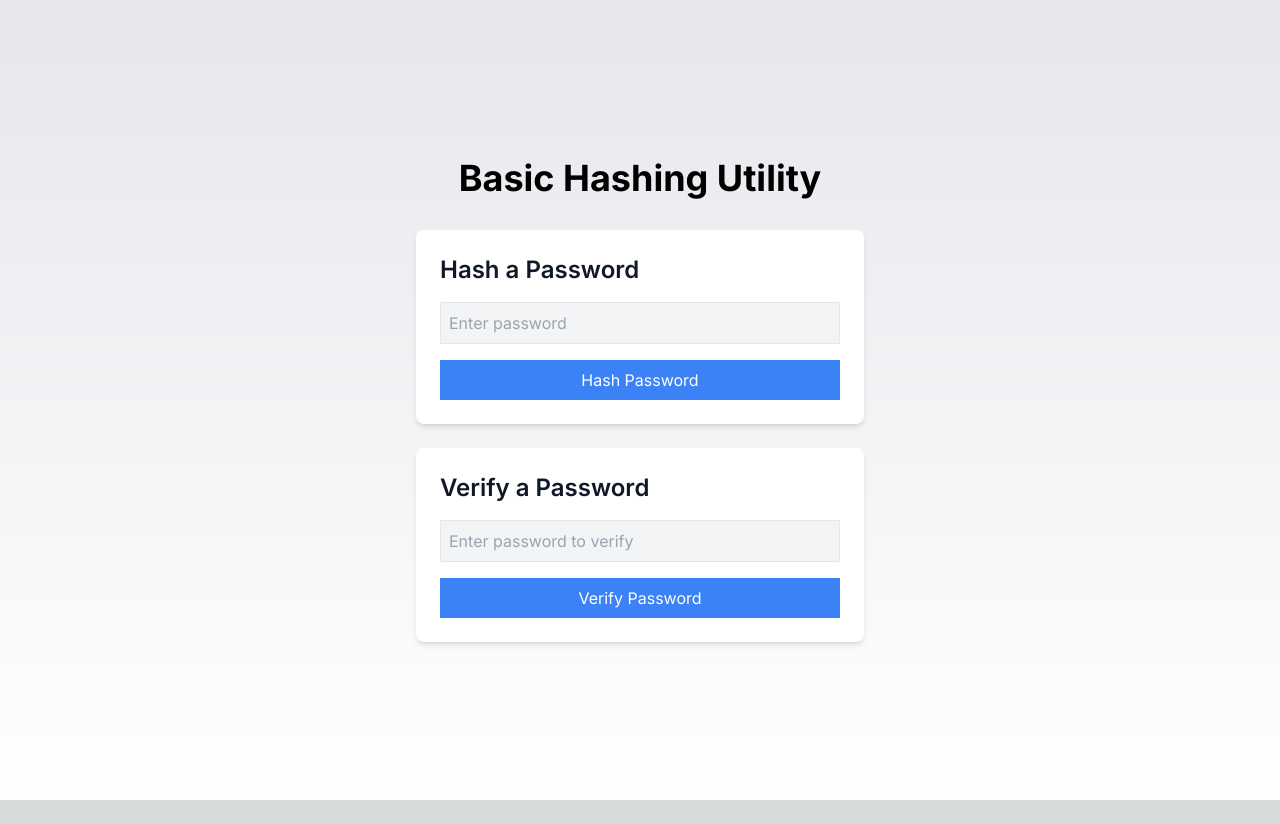
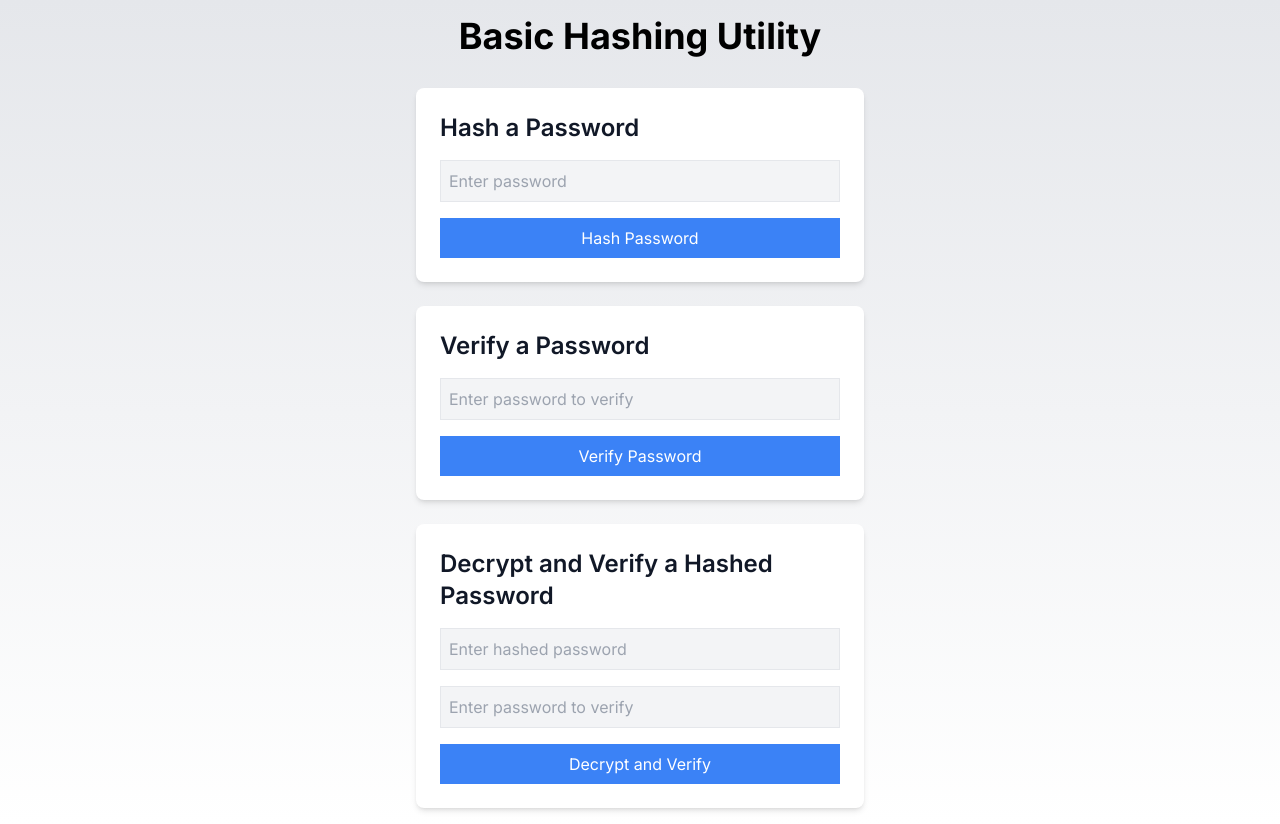
Before and after one commit to Emilkroldrup/bcrypt, a Next.js app: page / in a window 1280 px wide. Before the commit the page ends 800 px from the top, so only its background shows below. Built offline with nearby package versions, Linux system fonts and the light colour scheme.

Commit message:
chore: Add functionality to decrypt and verify hashed passwords

```diff
--- a/app/page.tsx
+++ b/app/page.tsx
@@ -9,6 +9,9 @@ const Home = () => {
   const [salt, setSalt] = useState('');
   const [inputPassword, setInputPassword] = useState('');
   const [isMatch, setIsMatch] = useState<boolean | null>(null);
+  const [verifyHashedPassword, setVerifyHashedPassword] = useState('');
+  const [verifyPasswordInput, setVerifyPasswordInput] = useState('');
+  const [isDecryptedMatch, setIsDecryptedMatch] = useState<boolean | null>(null);
 
   const handleHashPassword = () => {
     const { salt, hash } = hashPassword(password);
@@ -19,6 +22,11 @@ const Home = () => {
   const handleVerifyPassword = () => {
     const match = verifyPassword(inputPassword, hashedPassword, salt);
     setIsMatch(match);
+  };
+
+  const handleDecryptPassword = () => {
+    const match = verifyPassword(verifyPasswordInput, verifyHashedPassword, salt);
+    setIsDecryptedMatch(match);
   };
 
   return (
@@ -45,7 +53,7 @@ const Home = () => {
         )}
       </div>
 
-      <div className="w-full max-w-md p-6 bg-white rounded-lg shadow-md dark:bg-gray-800">
+      <div className="w-full max-w-md p-6 bg-white rounded-lg shadow-md dark:bg-gray-800 mb-6">
         <h2 className="text-2xl font-semibold mb-4 text-gray-900 dark:text-white">Verify a Password</h2>
         <input
           type="text"
@@ -64,6 +72,33 @@ const Home = () => {
           </div>
         )}
       </div>
+
+      <div className="w-full max-w-md p-6 bg-white rounded-lg shadow-md dark:bg-gray-800">
+        <h2 className="text-2xl font-semibold mb-4 text-gray-900 dark:text-white">Decrypt and Verify a Hashed Password</h2>
+        <input
+          type="text"
+          placeholder="Enter hashed password"
+          value={verifyHashedPassword}
+          onChange={(e) => setVerifyHashedPassword(e.target.value)}
+          className="border p-2 w-full mb-4 bg-gray-100 dark:bg-gray-700 text-gray-900 dark:text-white"
+        />
+        <input
+          type="text"
+          placeholder="Enter password to verify"
+          value={verifyPasswordInput}
+          onChange={(e) => setVerifyPasswordInput(e.target.value)}
+          className="border p-2 w-full mb-4 bg-gray-100 dark:bg-gray-700 text-gray-900 dark:text-white"
+        />
+        <button onClick={handleDecryptPassword} className="bg-blue-500 text-white p-2 w-full">Decrypt and Verify</button>
+        {isDecryptedMatch !== null && (
+          <div className="mt-4">
+            <h3 className="font-semibold text-gray-900 dark:text-white">Password Match:</h3>
+            <p className={`text-lg ${isDecryptedMatch ? 'text-green-500' : 'text-red-500'}`}>
+              {isDecryptedMatch ? '✅ Passwords match!' : '❌ Passwords do not match!'}
+            </p>
+          </div>
+        )}
+      </div>
     </div>
   );
 };
```
